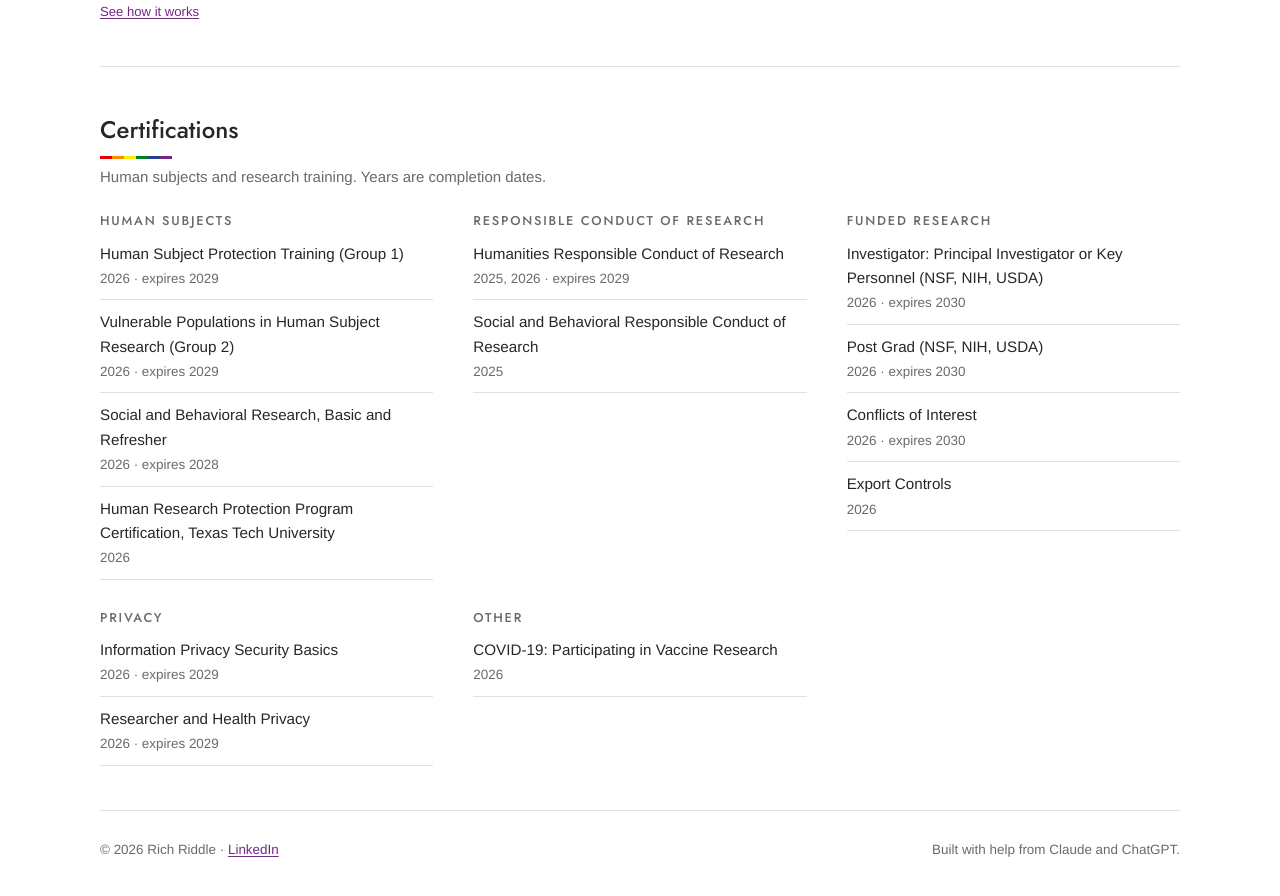
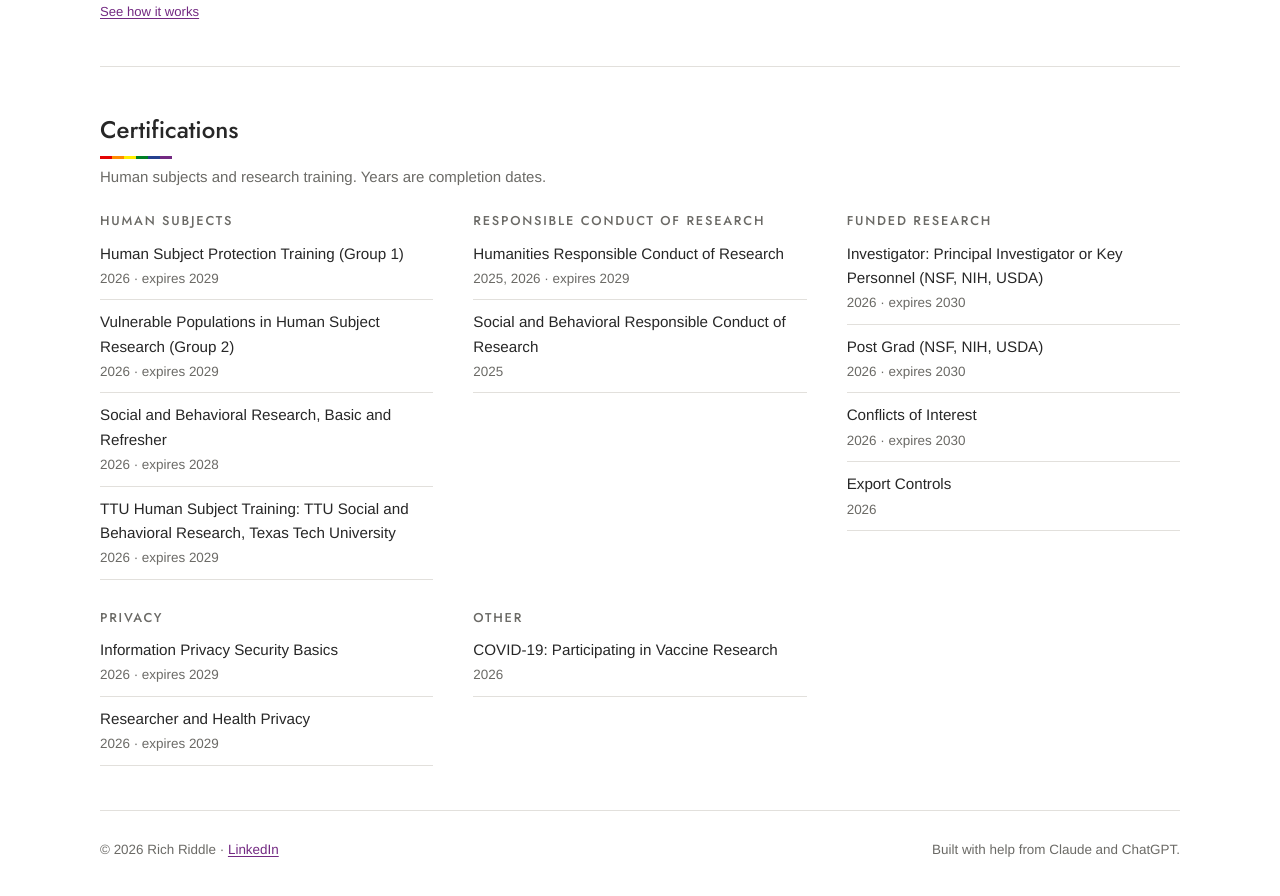
Before and after one commit to prof-richriddle/portfolio, a Jekyll site: the page built from portfolio.html, in a window 1280 px wide and 900 px high, scrolled down 6596 px. Shown: the top 896 px of the window. Built offline with Jekyll 4.4.1, drawn with Linux system fonts in a browser that asks for light colours.

Commit message:
Certifications: use TTU Human Subject Training certificate wording
Co-Authored-By: Claude Opus 5.5 <noreply@anthropic.com>
Claude-Session: https://claude.ai/code/session_01LKxkcfdpkeKgywibvvsXFB

```diff
--- a/portfolio.html
+++ b/portfolio.html
@@ -161,7 +161,7 @@ title: Portfolio
     <p>Human subjects and research training. Years are completion dates.</p>
   </div>
   <div class="certs">
-<div class="cert-group"><h3>Human subjects</h3><ul><li><span class="cert">Human Subject Protection Training (Group 1)</span><span class="cert-date">2026 · expires 2029</span></li><li><span class="cert">Vulnerable Populations in Human Subject Research (Group 2)</span><span class="cert-date">2026 · expires 2029</span></li><li><span class="cert">Social and Behavioral Research, Basic and Refresher</span><span class="cert-date">2026 · expires 2028</span></li><li><span class="cert">Human Research Protection Program Certification, Texas Tech University</span><span class="cert-date">2026</span></li></ul></div>
+<div class="cert-group"><h3>Human subjects</h3><ul><li><span class="cert">Human Subject Protection Training (Group 1)</span><span class="cert-date">2026 · expires 2029</span></li><li><span class="cert">Vulnerable Populations in Human Subject Research (Group 2)</span><span class="cert-date">2026 · expires 2029</span></li><li><span class="cert">Social and Behavioral Research, Basic and Refresher</span><span class="cert-date">2026 · expires 2028</span></li><li><span class="cert">TTU Human Subject Training: TTU Social and Behavioral Research, Texas Tech University</span><span class="cert-date">2026 · expires 2029</span></li></ul></div>
 <div class="cert-group"><h3>Responsible conduct of research</h3><ul><li><span class="cert">Humanities Responsible Conduct of Research</span><span class="cert-date">2025, 2026 · expires 2029</span></li><li><span class="cert">Social and Behavioral Responsible Conduct of Research</span><span class="cert-date">2025</span></li></ul></div>
 <div class="cert-group"><h3>Funded research</h3><ul><li><span class="cert">Investigator: Principal Investigator or Key Personnel (NSF, NIH, USDA)</span><span class="cert-date">2026 · expires 2030</span></li><li><span class="cert">Post Grad (NSF, NIH, USDA)</span><span class="cert-date">2026 · expires 2030</span></li><li><span class="cert">Conflicts of Interest</span><span class="cert-date">2026 · expires 2030</span></li><li><span class="cert">Export Controls</span><span class="cert-date">2026</span></li></ul></div>
 <div class="cert-group"><h3>Privacy</h3><ul><li><span class="cert">Information Privacy Security Basics</span><span class="cert-date">2026 · expires 2029</span></li><li><span class="cert">Researcher and Health Privacy</span><span class="cert-date">2026 · expires 2029</span></li></ul></div>
```
